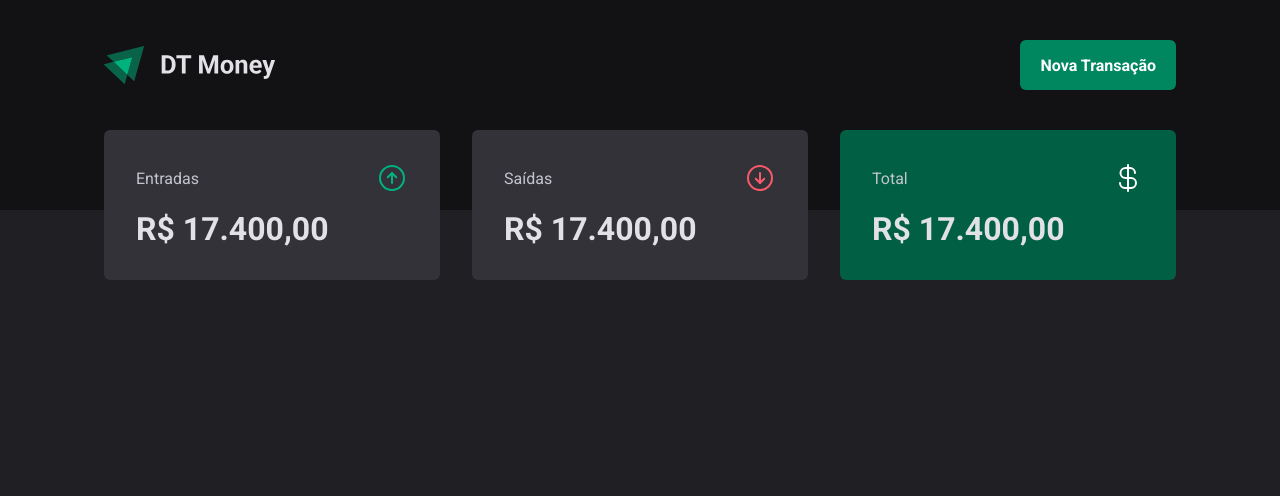
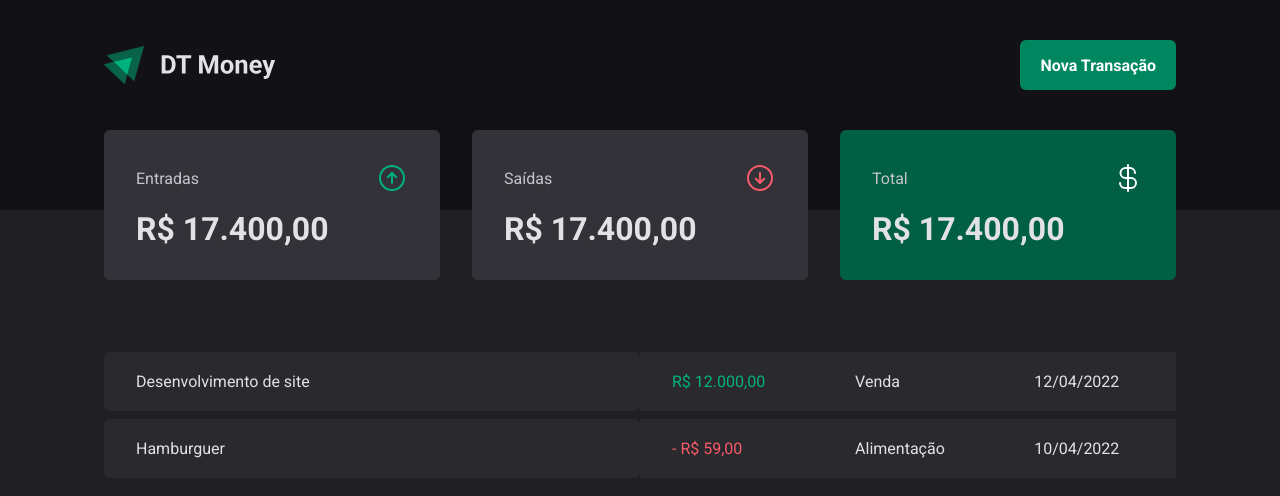
Before and after one commit to RafaelLimaReis/dt-money, a React (Vite) app: page / in a window 1280 px wide. Shown: the top 496 px of the page. Built offline with nearby package versions, Linux system fonts and the light colour scheme.

Commit message:
container de listagem

```diff
--- a/src/interfaces/Summary.tsx
+++ b/src/interfaces/Summary.tsx
@@ -1,3 +1,6 @@
 export interface SummaryCardProps {
     variant?: 'green';
 }
+export interface PriceHighlightProps {
+    variant: 'income' | 'outcome';
+}
--- a/src/pages/Transactions/index.tsx
+++ b/src/pages/Transactions/index.tsx
@@ -1,11 +1,35 @@
 import { Header } from "../../components/Header";
 import { Summary } from "../../components/Summary";
+import { PriceHighlight, TransactionsContainer, TransactionsTable } from "./styles";
 
 export function Transactions() {
     return (
         <div>
             <Header />
             <Summary />
+
+            <TransactionsContainer>
+                <TransactionsTable>
+                    <tbody>
+                        <tr>
+                            <td width="50%">Desenvolvimento de site</td>
+                            <td>
+                                <PriceHighlight variant="income">R$ 12.000,00</PriceHighlight>
+                            </td>
+                            <td>Venda</td>
+                            <td>12/04/2022</td>
+                        </tr>
+                        <tr>
+                            <td width="50%">Hamburguer</td>
+                            <td>
+                                <PriceHighlight variant="outcome">- R$ 59,00</PriceHighlight>
+                            </td>
+                            <td>Alimentação</td>
+                            <td>10/04/2022</td>
+                        </tr>
+                    </tbody>
+                </TransactionsTable>
+            </TransactionsContainer>
         </div>
     )
 }
--- a/src/pages/Transactions/styles.ts
+++ b/src/pages/Transactions/styles.ts
@@ -0,0 +1,34 @@
+import styled from "styled-components";
+import { PriceHighlightProps } from "../../interfaces/Summary";
+
+export const TransactionsContainer = styled.main`
+    width: 100%;
+    max-width: 1120px;
+    margin: 4rem auto;
+    padding: 0 1.5rem;
+`
+
+export const TransactionsTable = styled.table`
+    width: 100%;
+    border-collapse: separate;
+    border-spacing: 0 0.5rem;
+    /* margin-top: 1.5rem; */
+
+    td {
+        padding: 1.25rem 2rem;
+        background: ${({theme}) => theme['gray-700']};
+
+        &:first-child {
+            border-top-left-radius: 6px;
+            border-bottom-left-radius: 6px;
+        }
+        &:first-child {
+            border-top-right-radius: 6px;
+            border-bottom-right-radius: 6px;
+        }
+    }
+`
+
+export const PriceHighlight = styled.span<PriceHighlightProps>`
+    color: ${props => props.variant === 'income' ? props.theme["green-300"] : props.theme["red-300"]}
+`
```
